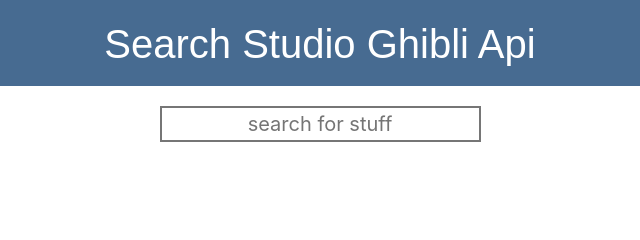
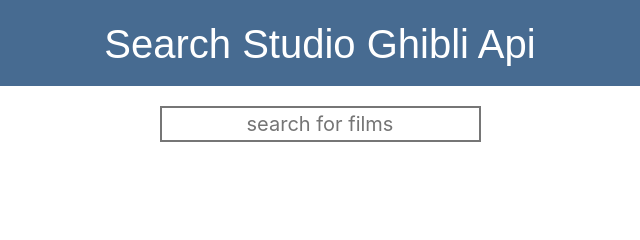
Before and after one commit to Emil766b/API-Opgave, a plain HTML site: page Index.html in a window 1280 px wide. Shown: the top 240 px of the page, 320-960 px from the left. Drawn offline with nearby package versions, Linux system fonts and the light colour scheme; no server answers.

Commit message:
Add files via upload

```diff
--- a/Index.html
+++ b/Index.html
@@ -14,7 +14,7 @@
 <body>
     <!-- Søgefelt -->
     <form class="searchForm">
-    <input type="text" class="search" placeholder="search for stuff">
+    <input type="text" class="search" placeholder="search for films">
     <ul class="suggestions">
     </ul>
     </form>
```
